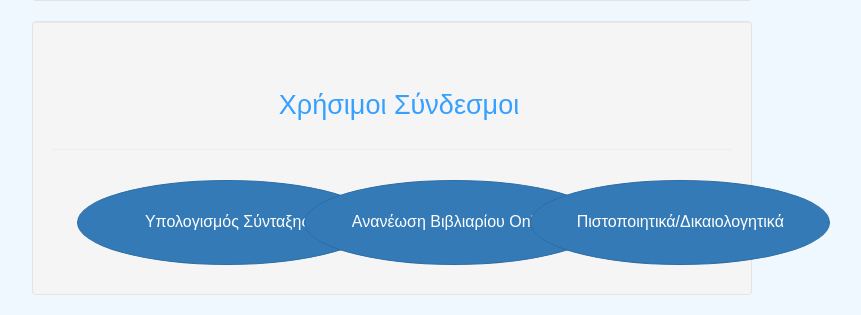
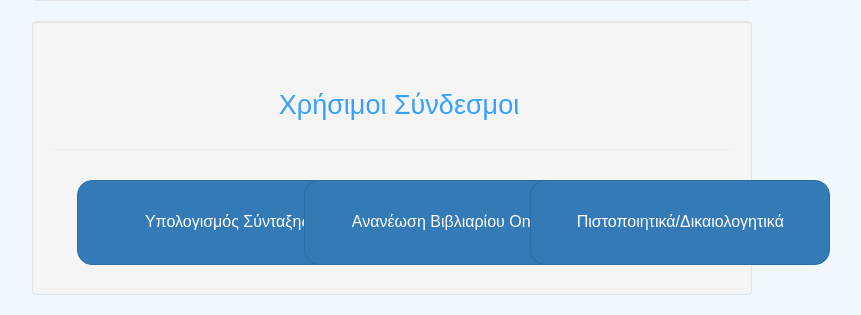
Before and after one commit to AlexandrosKal/EAM, a PHP site: page /index.php in a window 1280 px wide. Shown: the part 899-1214 px from the top of the page, without its empty margins (248-1109 px from the left). Run offline with PHP 8.4, Linux system fonts and the light colour scheme; some libraries are stand-ins or nearby versions.

Commit message:
Stulistikes allages

```diff
--- a/css/button.css
+++ b/css/button.css
@@ -4,5 +4,5 @@
     font-size:16px;
 		padding:30px;
 		margin:10px;
-		border-radius: 50%;
+		border-radius: 15px;
 	}
--- a/css/layout.css
+++ b/css/layout.css
@@ -15,3 +15,8 @@
 {
   padding-left:2em;
 }
+
+.paragraph
+{
+  font-size: 16px;
+}
```
